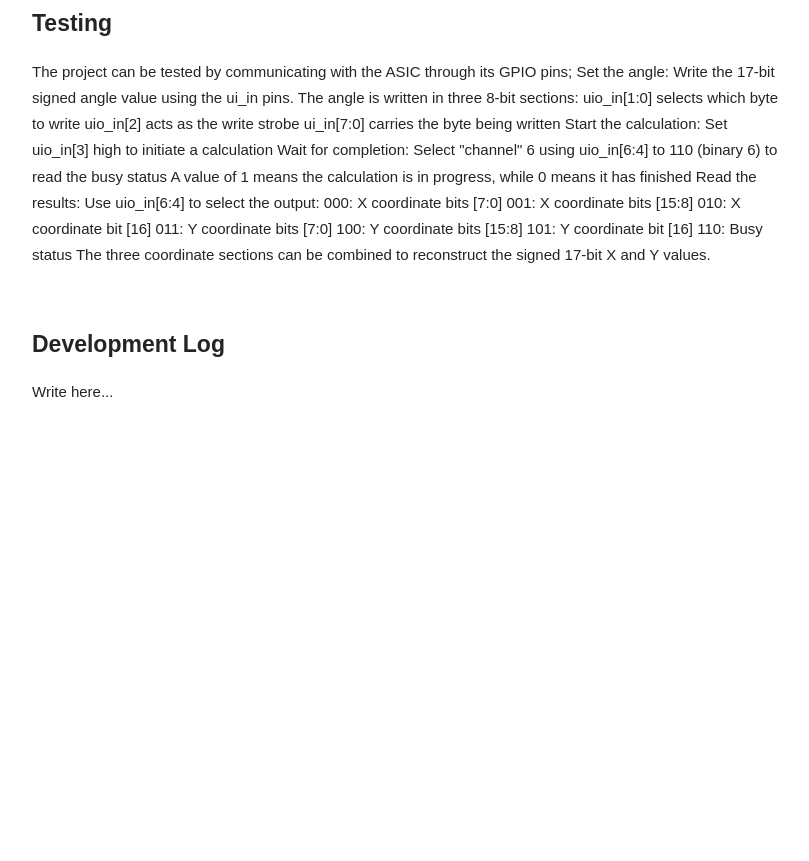
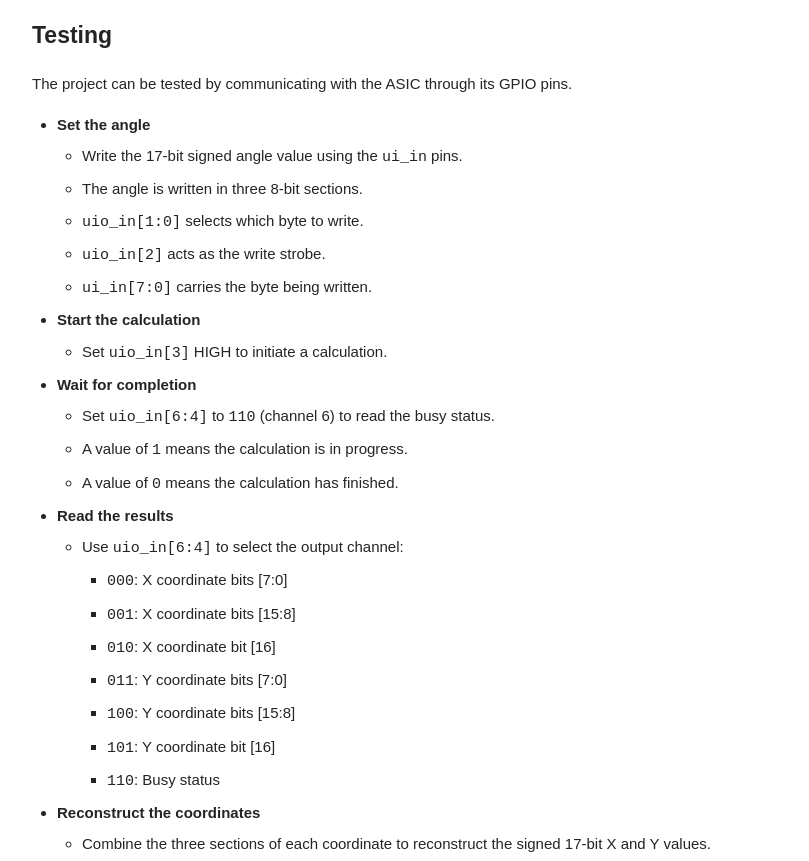
Before and after one commit to supersoimon/supersoimon.github.io, a plain HTML site: page index.html in a window 1280 px wide. Shown: the part 945-1806 px from the top of the page, without its empty margins (283-1092 px from the left). Before the commit the page ends 1462 px from the top, so only its background shows below. Drawn offline with Linux system fonts and the light colour scheme.

Commit message:
Update index.html

```diff
--- a/index.html
+++ b/index.html
@@ -146,20 +146,20 @@
 
     <section id="section1">
         <h2>Overview</h2>
-        <p>This project is a basic CORDIC accelerator algorithm, designed to output X and Y coordinates representing the sin and cosine values. </p>
+        <p>This project is a basic CORDIC accelerator algorithm, designed to output X and Y coordinates representing the sin and cosine values.</p>
     </section>
 
     <section id="section2">
         <h2>Background</h2>
         <p>The Coordinate Rotation Digital Computer (CORDIC) algorithm is a technique used to perform operations such as trigonometric calculations without heavy multiplication, as CORDIC relies primarily on addition, subtraction, bit shifting, and lookup tables.
-The goal of this project is to design a CORDIC accelerator using Verilog. The final design is intended for fabrication through the Tiny Tapeout platform.</p>
+        The goal of this project is to design a CORDIC accelerator using Verilog. The final design is intended for fabrication through the Tiny Tapeout platform.</p>
     </section>
 
     <section id="section3">
         <h2>Architecture</h2>
-        <p>This ASIC has 4 modules within it; a top level module, a Tiny Tapeout Top Level Module, a angle lookup table, and a rotation calculator. The lookup table and rotation calculator are connected through the top module, which is then fed into the Tiny Tapeout Top Level Module to link it to GPIO outputs.
+        <p>This ASIC has 4 modules within it; a top level module, a Tiny Tapeout Top Level Module, an angle lookup table, and a rotation calculator. The lookup table and rotation calculator are connected through the top module, which is then fed into the Tiny Tapeout Top Level Module to link it to GPIO outputs.</p>
 
-The algorithm performs 15 "rotations". For each rotation, it adjusts the X and Y coordinates, adding/subtracting them to match the angle's position relative to the target angle. Once all the rotations are complete, the algorithm outputs a X and Y coordinate, being the sine and cosine values.</p>
+        <p>The algorithm performs 15 "rotations". For each rotation, it adjusts the X and Y coordinates, adding/subtracting them to match the angle's position relative to the target angle. Once all the rotations are complete, the algorithm outputs an X and Y coordinate, being the sine and cosine values.</p>
     </section>
 
     <section id="section5">
@@ -169,44 +169,67 @@ The algorithm performs 15 "rotations". For each rotation, it adjusts the X and Y
 
     <section id="section6">
         <h2>Testing</h2>
-        <p>The project can be tested by communicating with the ASIC through its GPIO pins;
 
-Set the angle: Write the 17-bit signed angle value using the ui_in pins. The angle is written in three 8-bit sections:
+        <p>The project can be tested by communicating with the ASIC through its GPIO pins.</p>
 
-uio_in[1:0] selects which byte to write
+        <ul>
+            <li>
+                <strong>Set the angle</strong>
+                <ul>
+                    <li>Write the 17-bit signed angle value using the <code>ui_in</code> pins.</li>
+                    <li>The angle is written in three 8-bit sections.</li>
+                    <li><code>uio_in[1:0]</code> selects which byte to write.</li>
+                    <li><code>uio_in[2]</code> acts as the write strobe.</li>
+                    <li><code>ui_in[7:0]</code> carries the byte being written.</li>
+                </ul>
+            </li>
 
-uio_in[2] acts as the write strobe
+            <li>
+                <strong>Start the calculation</strong>
+                <ul>
+                    <li>Set <code>uio_in[3]</code> HIGH to initiate a calculation.</li>
+                </ul>
+            </li>
 
-ui_in[7:0] carries the byte being written
+            <li>
+                <strong>Wait for completion</strong>
+                <ul>
+                    <li>Set <code>uio_in[6:4]</code> to <code>110</code> (channel 6) to read the busy status.</li>
+                    <li>A value of <code>1</code> means the calculation is in progress.</li>
+                    <li>A value of <code>0</code> means the calculation has finished.</li>
+                </ul>
+            </li>
 
-Start the calculation: Set uio_in[3] high to initiate a calculation
+            <li>
+                <strong>Read the results</strong>
+                <ul>
+                    <li>Use <code>uio_in[6:4]</code> to select the output channel:</li>
+                    <ul>
+                        <li><code>000</code>: X coordinate bits [7:0]</li>
+                        <li><code>001</code>: X coordinate bits [15:8]</li>
+                        <li><code>010</code>: X coordinate bit [16]</li>
+                        <li><code>011</code>: Y coordinate bits [7:0]</li>
+                        <li><code>100</code>: Y coordinate bits [15:8]</li>
+                        <li><code>101</code>: Y coordinate bit [16]</li>
+                        <li><code>110</code>: Busy status</li>
+                    </ul>
+                </ul>
+            </li>
 
-Wait for completion: Select "channel" 6 using uio_in[6:4] to 110 (binary 6) to read the busy status
-
-A value of 1 means the calculation is in progress, while 0 means it has finished
-Read the results: Use uio_in[6:4] to select the output:
-
-000: X coordinate bits [7:0]
-
-001: X coordinate bits [15:8]
-
-010: X coordinate bit [16]
-
-011: Y coordinate bits [7:0]
-
-100: Y coordinate bits [15:8]
-
-101: Y coordinate bit [16]
-
-110: Busy status
-
-The three coordinate sections can be combined to reconstruct the signed 17-bit X and Y values.</p>
+            <li>
+                <strong>Reconstruct the coordinates</strong>
+                <ul>
+                    <li>Combine the three sections of each coordinate to reconstruct the signed 17-bit X and Y values.</li>
+                </ul>
+            </li>
+        </ul>
     </section>
 
     <section id="section7">
         <h2>Development Log</h2>
         <p>Write here...</p>
     </section>
+
 </main>
 
 </body>
```
